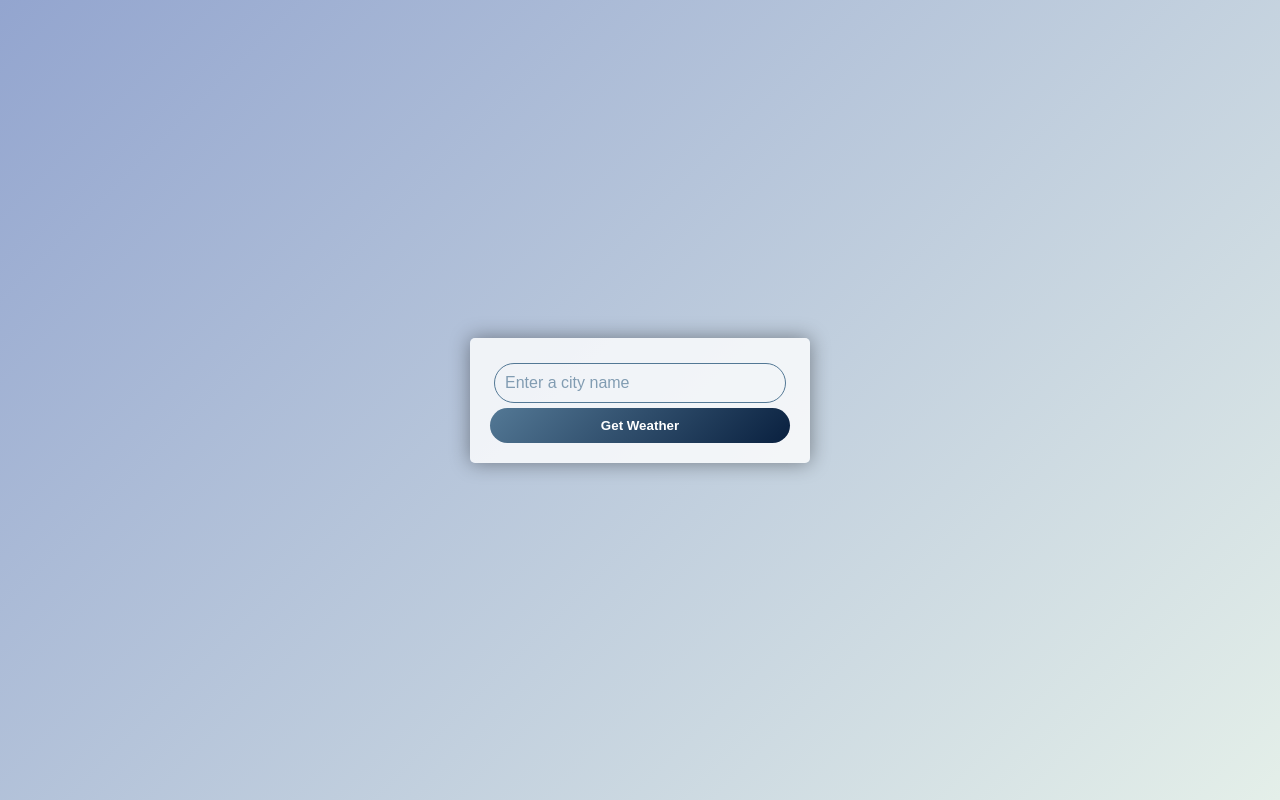
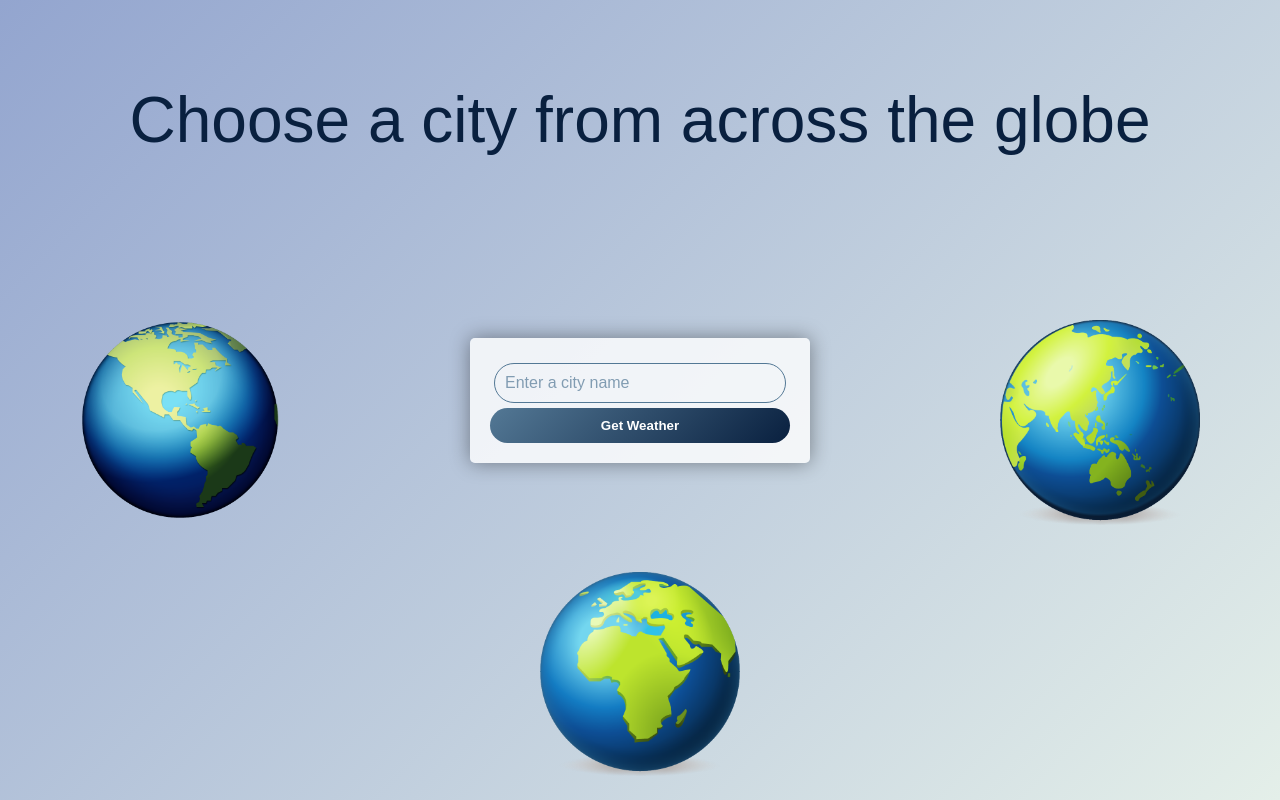
Before and after one commit to Xeonam/Weather-Forecast, a Flask app: page /city_input in a window 1280 px wide. Run offline with Flask 3, Linux system fonts and the light colour scheme.

Commit message:
Add 3 images to city input and the css for it, and a line at the top of the page

```diff
--- a/WeatherForecast/static/city_input.css
+++ b/WeatherForecast/static/city_input.css
@@ -68,3 +68,42 @@ body {
 .get-weather-button:hover {
     background: linear-gradient(135deg, #09203F, #537895);
 }
+
+.image-container {
+    text-align: center;
+    position: absolute;
+    bottom: 0;
+}
+
+.image-container img {
+    max-width: 200px;
+    border-radius: 10px;
+    margin-bottom: 20px;
+}
+
+.right {
+    top: 40%;
+    right: 80px;
+    transform: translateX(0);
+}
+
+.left {
+    top: 40%;
+    left: 80px;
+    transform: translateX(0);
+}
+
+.page-description-container {
+    text-align: center;
+    position: absolute;
+    top: 15%;
+    left: 50%;
+    transform: translate(-50%, -50%);
+    width: 100%;
+}
+
+.page-description {
+    font-size: 64px;
+    color: #09203F;
+    margin: 0;
+}
--- a/WeatherForecast/templates/city_input.html
+++ b/WeatherForecast/templates/city_input.html
@@ -7,11 +7,27 @@
     <link rel="stylesheet" type="text/css" href="../static/city_input.css">
 </head>
 <body>
+    <div class="page-description-container">
+        <p class="page-description">Choose a city from across the globe</p>
+    </div>
+
     <div class="container">
         <form action="/weather" method="GET" class="city-form">
             <input type="text" name="city" placeholder="Enter a city name" class="city-input">
             <input type="submit" value="Get Weather" class="get-weather-button">
         </form>
     </div>
+
+    <div class="image-container left">
+        <img src="static/images/globe-america.png" alt="America Image">
+    </div>
+
+    <div class="image-container">
+        <img src="static/images/globe-europe.png" alt="Europe globe">
+    </div>
+
+    <div class="image-container right">
+        <img src="static/images/globe-asia.png" alt="Asia Image">
+    </div>
 </body>
 </html>
```
Also changed, not shown: WeatherForecast/static/images/globe-america.png (added), WeatherForecast/static/images/globe-asia.png (added), WeatherForecast/static/images/globe-europe.png (added).
